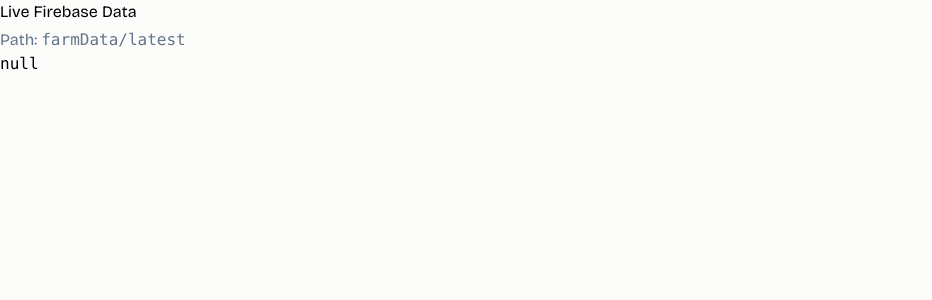
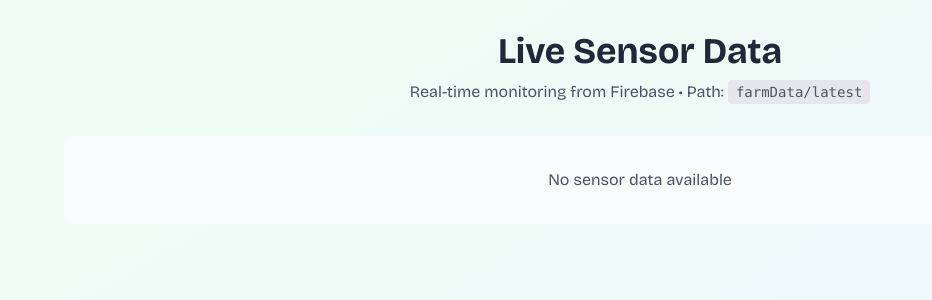
Before and after one commit to subratamondalnsec/Kisan-Mitra, a React (Vite) app in the folder Frontend/: page /live-data in a window 1280 px wide. Shown: the top 300 px of the page, without its empty margins (0-932 px from the left). Built offline with nearby package versions, Linux system fonts and the light colour scheme; no server answers; the database is empty.

Commit message:
feat: redesign live sensor data dashboard with modern UI

```diff
--- a/Frontend/src/components/LiveData.jsx
+++ b/Frontend/src/components/LiveData.jsx
@@ -45,16 +45,121 @@ function LiveData() {
   }, []);
 
   return (
-    <div>
-      <h2>Live Firebase Data</h2>
-      <p style={{ marginTop: 4, color: "#64748b" }}>Path: <code>{PATH}</code></p>
-      {loading && <p>Loading...</p>}
-      {error && (
-        <p style={{ color: "#ef4444" }}>Error: {error}</p>
-      )}
-      {!loading && !error && (
-        <pre>{JSON.stringify(data, null, 2)}</pre>
-      )}
+    <div className="min-h-screen bg-gradient-to-br from-green-50 to-blue-50 dark:from-gray-900 dark:to-gray-800 p-4 md:p-8">
+      <div className="max-w-6xl mx-auto">
+        {/* Header */}
+        <div className="text-center mb-8">
+          <h1 className="text-3xl md:text-4xl font-bold text-gray-800 dark:text-white mb-2">
+            Live Sensor Data
+          </h1>
+          <p className="text-gray-600 dark:text-gray-300">
+            Real-time monitoring from Firebase • Path: <code className="bg-gray-200 dark:bg-gray-700 px-2 py-1 rounded text-sm">{PATH}</code>
+          </p>
+        </div>
+
+        {loading && (
+          <div className="text-center">
+            <div className="inline-block animate-spin rounded-full h-8 w-8 border-b-2 border-green-600"></div>
+            <p className="mt-2 text-gray-600 dark:text-gray-300">Loading sensor data...</p>
+          </div>
+        )}
+
+        {error && (
+          <div className="bg-red-50 dark:bg-red-900 border border-red-200 dark:border-red-700 rounded-lg p-4 text-center">
+            <p className="text-red-600 dark:text-red-300">Error: {error}</p>
+          </div>
+        )}
+
+        {!loading && !error && data && (
+          <div className="bg-white dark:bg-gray-800 rounded-2xl shadow-xl p-6 md:p-8">
+            <h3 className="text-xl font-bold text-gray-800 dark:text-white mb-6 flex items-center">
+              <span className="w-3 h-3 bg-green-500 rounded-full mr-3 animate-pulse"></span>
+              Live Sensor Parameters
+            </h3>
+
+            <div className="grid grid-cols-1 md:grid-cols-2 lg:grid-cols-3 gap-6">
+              {/* Temperature */}
+              <div className="bg-gradient-to-br from-orange-50 to-red-50 dark:from-orange-900 dark:to-red-900 rounded-lg p-6 border border-orange-200 dark:border-orange-700">
+                <div className="flex items-center justify-between mb-2">
+                  <p className="text-sm font-medium text-orange-700 dark:text-orange-300">Temperature</p>
+                  <span className="text-orange-500">🌡️</span>
+                </div>
+                <p className="text-2xl font-bold text-orange-800 dark:text-orange-200">
+                  {data.temperature}°C
+                </p>
+              </div>
+
+              {/* Humidity */}
+              <div className="bg-gradient-to-br from-blue-50 to-cyan-50 dark:from-blue-900 dark:to-cyan-900 rounded-lg p-6 border border-blue-200 dark:border-blue-700">
+                <div className="flex items-center justify-between mb-2">
+                  <p className="text-sm font-medium text-blue-700 dark:text-blue-300">Humidity</p>
+                  <span className="text-blue-500">💧</span>
+                </div>
+                <p className="text-2xl font-bold text-blue-800 dark:text-blue-200">
+                  {data.humidity}%
+                </p>
+              </div>
+
+              {/* pH Level */}
+              <div className="bg-gradient-to-br from-purple-50 to-indigo-50 dark:from-purple-900 dark:to-indigo-900 rounded-lg p-6 border border-purple-200 dark:border-purple-700">
+                <div className="flex items-center justify-between mb-2">
+                  <p className="text-sm font-medium text-purple-700 dark:text-purple-300">pH Level</p>
+                  <span className="text-purple-500">⚗️</span>
+                </div>
+                <p className="text-2xl font-bold text-purple-800 dark:text-purple-200">
+                  {data.pH}
+                </p>
+              </div>
+
+              {/* Nitrogen (N) */}
+              <div className="bg-gradient-to-br from-green-50 to-emerald-50 dark:from-green-900 dark:to-emerald-900 rounded-lg p-6 border border-green-200 dark:border-green-700">
+                <div className="flex items-center justify-between mb-2">
+                  <p className="text-sm font-medium text-green-700 dark:text-green-300">Nitrogen (N)</p>
+                  <span className="text-green-500">🌱</span>
+                </div>
+                <p className="text-2xl font-bold text-green-800 dark:text-green-200">
+                  {data.N} mg/kg
+                </p>
+              </div>
+
+              {/* Phosphorus (P) */}
+              <div className="bg-gradient-to-br from-yellow-50 to-amber-50 dark:from-yellow-900 dark:to-amber-900 rounded-lg p-6 border border-yellow-200 dark:border-yellow-700">
+                <div className="flex items-center justify-between mb-2">
+                  <p className="text-sm font-medium text-yellow-700 dark:text-yellow-300">Phosphorus (P)</p>
+                  <span className="text-yellow-500">🌾</span>
+                </div>
+                <p className="text-2xl font-bold text-yellow-800 dark:text-yellow-200">
+                  {data.P} mg/kg
+                </p>
+              </div>
+
+              {/* Potassium (K) */}
+              <div className="bg-gradient-to-br from-pink-50 to-rose-50 dark:from-pink-900 dark:to-rose-900 rounded-lg p-6 border border-pink-200 dark:border-pink-700">
+                <div className="flex items-center justify-between mb-2">
+                  <p className="text-sm font-medium text-pink-700 dark:text-pink-300">Potassium (K)</p>
+                  <span className="text-pink-500">🍃</span>
+                </div>
+                <p className="text-2xl font-bold text-pink-800 dark:text-pink-200">
+                  {data.K} mg/kg
+                </p>
+              </div>
+            </div>
+
+            {/* Last Updated */}
+            <div className="mt-6 pt-4 border-t border-gray-200 dark:border-gray-700">
+              <p className="text-sm text-gray-500 dark:text-gray-400 text-center">
+                🔄 Data updates in real-time • Last synced: {new Date().toLocaleTimeString()}
+              </p>
+            </div>
+          </div>
+        )}
+
+        {!loading && !error && !data && (
+          <div className="bg-gray-50 dark:bg-gray-800 rounded-lg p-8 text-center">
+            <p className="text-gray-600 dark:text-gray-300">No sensor data available</p>
+          </div>
+        )}
+      </div>
     </div>
   );
 }
```
